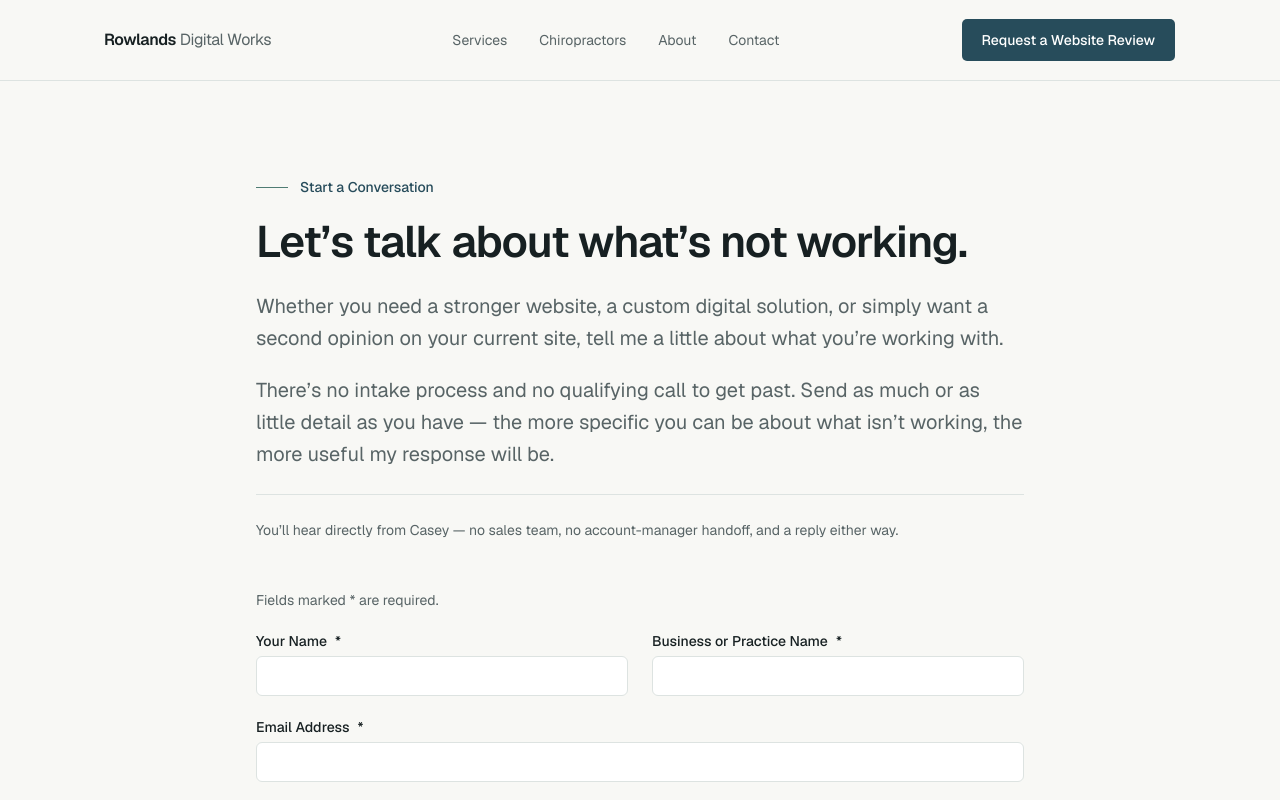
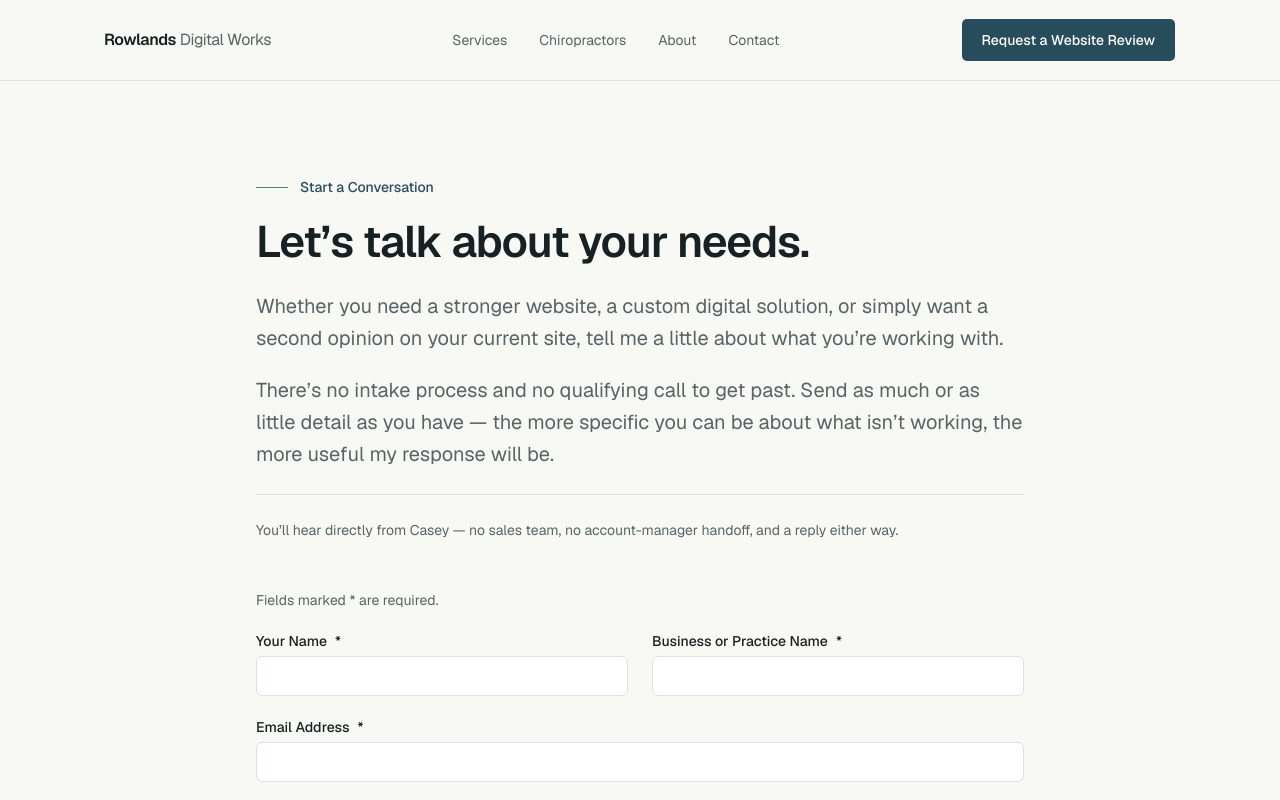
Before and after one commit to CaseyR1221/rowlands-digital, a Next.js app: page /contact in a window 1280 px wide. Shown: the top 800 px of the page. Built offline with nearby package versions, Linux system fonts and the light colour scheme.

Commit message:
updated the heading text and the heomepage hero text

```diff
--- a/components/contact/contact-intro.tsx
+++ b/components/contact/contact-intro.tsx
@@ -7,7 +7,7 @@ export function ContactIntro() {
       </p>
 
       <h1 className="mt-5 text-balance text-headline font-semibold text-foreground">
-        Let&rsquo;s talk about what&rsquo;s not working.
+        Let&rsquo;s talk about your needs.
       </h1>
 
       <div className="mt-6 space-y-5 text-lead text-muted-foreground">
--- a/components/home/hero.tsx
+++ b/components/home/hero.tsx
@@ -23,7 +23,7 @@ export function Hero() {
             <p className="max-w-xl text-lead text-muted-foreground">
               Rowlands Digital Works helps growing service businesses improve
               their websites, connect their technology, and build digital
-              solutions that support real business growth.
+              solutions that support customer acquisition and day-to-day operations.
             </p>
 
             <div className="mt-9 flex flex-col gap-3 sm:flex-row sm:gap-4">
```
Also changed, not shown: 1 other file (tests, documents, lock files or other folders).
